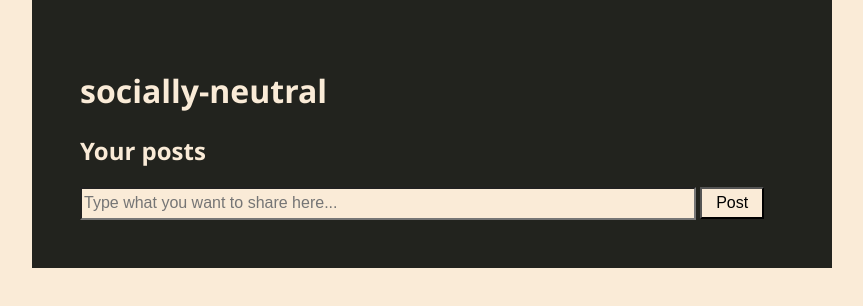
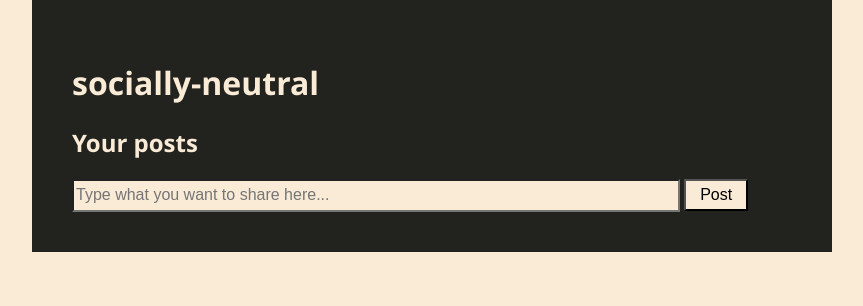
Before and after one commit to Zuzia404/firstattempt, a plain HTML site: page index.html in a window 1280 px wide. Shown: the whole page, without its empty margins (208-1071 px from the left). Drawn offline with Linux system fonts and the light colour scheme.

Commit message:
finally going back to pixels

```diff
--- a/style.css
+++ b/style.css
@@ -1,13 +1,13 @@
 body {
     font-family:'Segoe UI', Tahoma, Geneva, Verdana, sans-serif;
-    width: 50em;
+    width: 800px;
     margin:auto;
     background-color: antiquewhite;
     color: antiquewhite;
 }
 div {
     background-color: rgb(34, 35, 30);
-    padding: 3em;
+    padding: 40px;
 }
 input {
     font-size: 1em;
@@ -15,7 +15,7 @@ input {
 }
 #post {
     height: 1.7em;
-    width: 38em;
+    width: 600px;
 }
 #formend {
     width: 4em;
```
